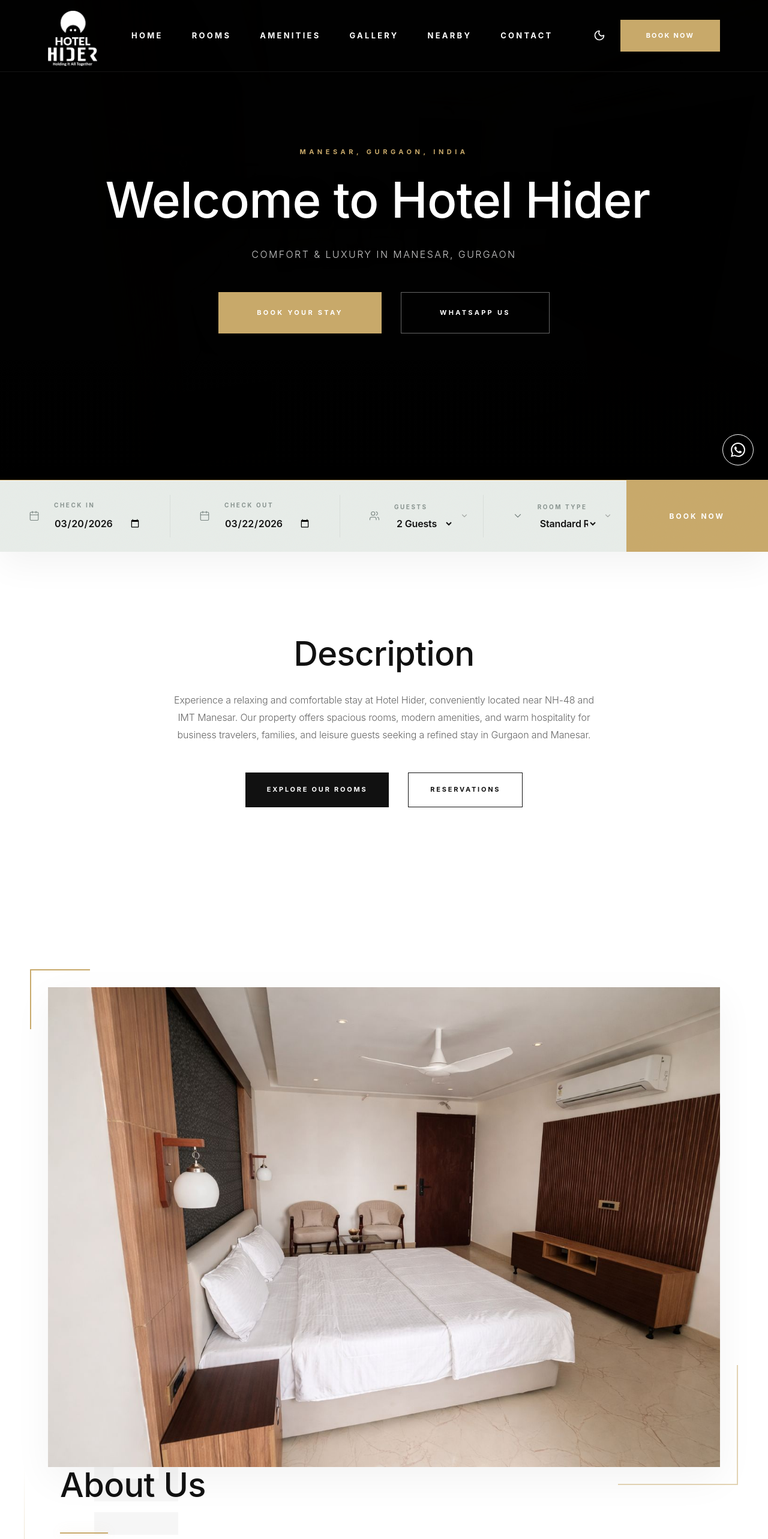
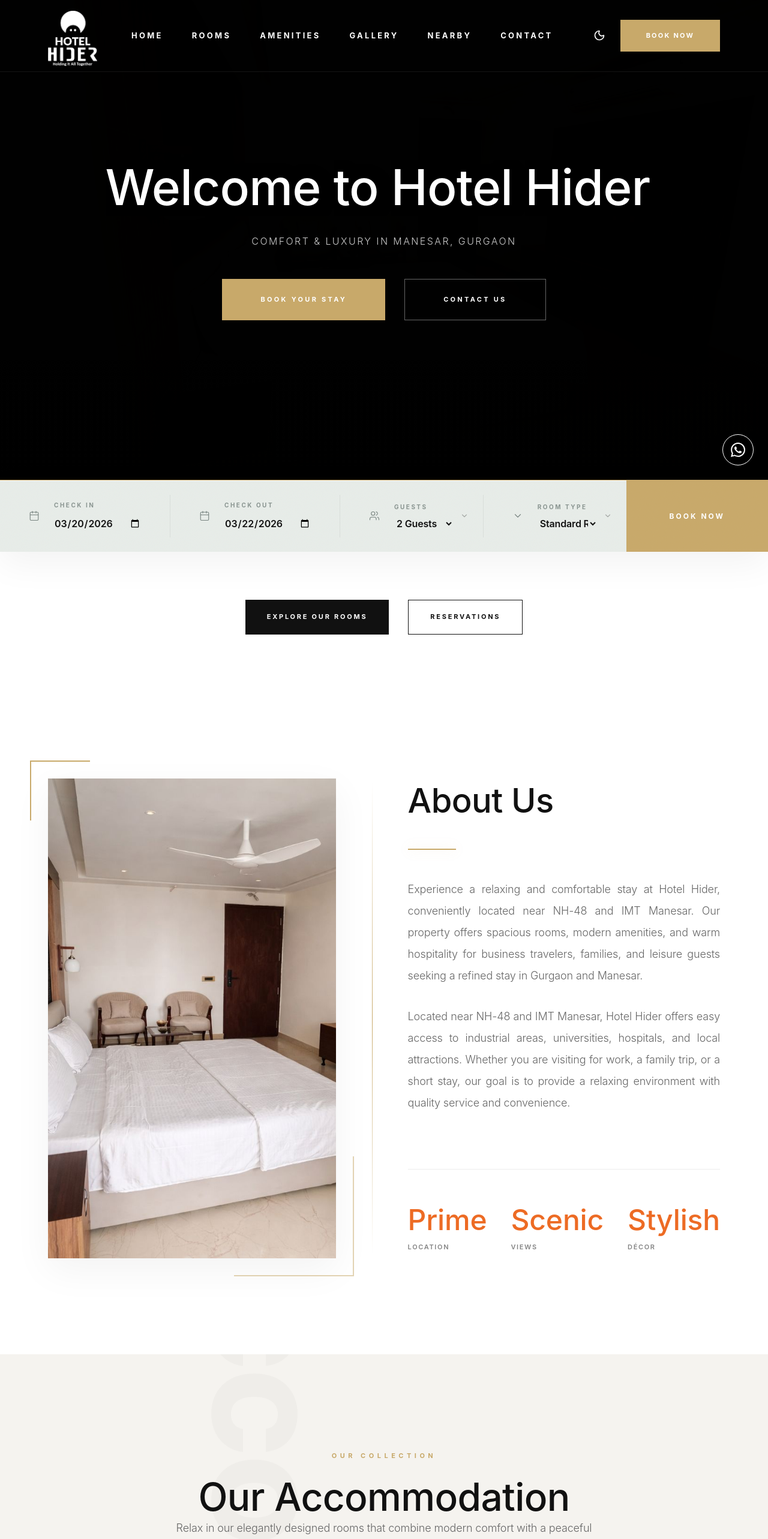
Before and after one commit to gohypedevelopers-stack/Hider, a Next.js app: page / in a window 1280 px wide. Shown: the top 2566 px of the page at 60% size. Built offline with nearby package versions, Linux system fonts and the light colour scheme.

Commit message:
feat: implement core UI components including Rooms, About Us, Welcome Header, Booking, and Hero sections.

```diff
--- a/src/app/components/AboutUs.module.css
+++ b/src/app/components/AboutUs.module.css
@@ -136,6 +136,7 @@
     margin-bottom: 32px;
     font-weight: 300;
     max-width: 550px;
+    text-align: justify;
 }
 
 .highlights {
--- a/src/app/components/AboutUs.tsx
+++ b/src/app/components/AboutUs.tsx
@@ -6,7 +6,7 @@
 export default function AboutUs() {
     return (
         <section id="about" className={styles.section}>
-            <div className="lux-container">
+            <div className={`lux-container ${styles.inner}`}>
                 <motion.div
                     className={styles.imageWrapper}
                     initial={{ opacity: 0, x: -60, scale: 1.05 }}
@@ -36,9 +36,9 @@
                     <h2>About Us</h2>
                     <div className={styles.divider} />
                     <p>
-                        Hotel Hider offers a peaceful and comfortable stay in the heart of Manesar, Gurgaon.
-                        Designed to meet the needs of both business and leisure travelers, our hotel is a sanctuary of
-                        modern elegance and attentive service.
+                        Experience a relaxing and comfortable stay at Hotel Hider, conveniently located near NH-48 and IMT Manesar.
+                        Our property offers spacious rooms, modern amenities, and warm hospitality for business travelers, families,
+                        and leisure guests seeking a refined stay in Gurgaon and Manesar.
                     </p>
                     <p>
                         Located near NH-48 and IMT Manesar, Hotel Hider offers easy access to industrial areas,
@@ -54,9 +54,9 @@
                                 whileInView={{ opacity: 1, y: 0 }}
                                 transition={{ duration: 0.8, delay: 0.4 }}
                             >
-                                <span className="text-[var(--brand-orange)]">24/7</span>
+                                <span className="text-[var(--brand-orange)]">Prime</span>
                             </motion.div>
-                            <span className={styles.statLabel}>Wake-Up Call Service</span>
+                            <span className={styles.statLabel}>Location</span>
                         </div>
                         <div className={styles.highlight}>
                             <motion.div
@@ -65,9 +65,9 @@
                                 whileInView={{ opacity: 1, y: 0 }}
                                 transition={{ duration: 0.8, delay: 0.5 }}
                             >
-                                <span className="text-[var(--brand-orange)]">Secure</span>
+                                <span className="text-[var(--brand-orange)]">Scenic</span>
                             </motion.div>
-                            <span className={styles.statLabel}>CCTV Security</span>
+                            <span className={styles.statLabel}>Views</span>
                         </div>
                         <div className={styles.highlight}>
                             <motion.div
@@ -76,9 +76,9 @@
                                 whileInView={{ opacity: 1, y: 0 }}
                                 transition={{ duration: 0.8, delay: 0.6 }}
                             >
-                                <span className="text-[var(--brand-orange)]">Daily</span>
+                                <span className="text-[var(--brand-orange)]">Stylish</span>
                             </motion.div>
-                            <span className={styles.statLabel}>Daily Housekeeping</span>
+                            <span className={styles.statLabel}>Décor</span>
                         </div>
                     </div>
                 </motion.div>
--- a/src/app/components/BookingBar.module.css
+++ b/src/app/components/BookingBar.module.css
@@ -1,8 +1,14 @@
 .wrapper {
-    position: relative;
+    position: sticky;
+    top: 90px; /* Aligns below the scrolled navbar */
     width: 100%;
     z-index: 100;
-    margin-top: 0;
+    transition: top 0.6s cubic-bezier(0.22, 1, 0.36, 1);
+}
+@media (max-width: 1100px) {
+    .wrapper {
+        top: 0; /* Or adjust for mobile nav if needed */
+    }
 }
 
 .container {
@@ -129,15 +135,6 @@
 }
 
 @media (max-width: 768px) {
-    .wrapper {
-        position: relative;
-        bottom: 0;
-        transform: none;
-        left: 0;
-        width: 100%;
-        margin-top: 60px;
-    }
-
     .field {
         flex: 1 0 100%;
     }
--- a/src/app/components/BookingBar.tsx
+++ b/src/app/components/BookingBar.tsx
@@ -5,6 +5,10 @@
 
 export default function BookingBar() {
     const [guests, setGuests] = useState('2');
+
+    const scrollTo = (id: string) => {
+        document.getElementById(id)?.scrollIntoView({ behavior: 'smooth' });
+    };
 
     return (
         <div className={styles.wrapper}>
@@ -75,7 +79,7 @@
                 </div>
 
                 {/* Submit */}
-                <button className={styles.submitBtn}>
+                <button className={styles.submitBtn} onClick={() => scrollTo('booking')}>
                     Book Now
                 </button>
             </div>
--- a/src/app/components/BookingForm.tsx
+++ b/src/app/components/BookingForm.tsx
@@ -42,7 +42,7 @@
 
     return (
         <section id="booking" className={styles.section}>
-            <div className="container mx-auto px-4">
+            <div className="lux-container">
                 <motion.div
                     className={styles.intro}
                     initial={{ opacity: 0, y: 20 }}
@@ -52,7 +52,7 @@
                 >
                     <span className={styles.eyebrow}>Reservations</span>
                     <h2>Book Your Collection</h2>
-                    <p>Experience the finest hospitality in Mansa. Our dedicated team is ready to assist you.</p>
+                    <p>Experience the finest hospitality in Manesar. Our dedicated team is ready to assist you.</p>
                 </motion.div>
 
                 <motion.div
--- a/src/app/components/Hero.tsx
+++ b/src/app/components/Hero.tsx
@@ -36,14 +36,6 @@
 
             <div className={styles.content}>
                 <div className={styles.contentInner}>
-                    <motion.span
-                        className="eyebrow"
-                        initial={{ opacity: 0, letterSpacing: '1.2em' }}
-                        animate={{ opacity: 1, letterSpacing: '0.5em' }}
-                        transition={{ duration: 1.5, ease: [0.22, 1, 0.36, 1] }}
-                    >
-                        Manesar, Gurgaon, India
-                    </motion.span>
 
                     <h1 className={styles.title}>
                         {"Welcome to Hotel Hider".split(" ").map((word, i) => (
@@ -89,7 +81,7 @@
                             className={styles.secondaryBtn}
                             style={{ display: 'flex', alignItems: 'center', justifyContent: 'center', textDecoration: 'none' }}
                         >
-                            WhatsApp Us
+                            Contact Us
                         </a>
                     </motion.div>
                 </div>
--- a/src/app/components/Rooms.tsx
+++ b/src/app/components/Rooms.tsx
@@ -12,7 +12,7 @@
             slug: "standard-room",
             name: "Standard Room",
             price: "₹2,500 / Night",
-            features: "Queen Bed • Modern AC • 250 sq.ft",
+            features: "Queen Bed • Cozy Stay • Smart Comfort",
             image: siteConfig.images.rooms.standard
         },
         {
@@ -20,7 +20,7 @@
             slug: "deluxe-room",
             name: "Deluxe Room",
             price: "₹3,500 / Night",
-            features: "King Bed • Spacious Layout • 350 sq.ft",
+            features: "King Bed • Elegant Interior • Spacious Interior",
             image: siteConfig.images.rooms.deluxe
         },
         {
@@ -28,7 +28,7 @@
             slug: "super-deluxe-room",
             name: "Super Deluxe Room",
             price: "₹4,500 / Night",
-            features: "King Bed • Maximum Space • 500 sq.ft",
+            features: "King Bed • Luxury Comfort • Extra Space",
             image: siteConfig.images.rooms.family
         }
     ];
--- a/src/app/components/WelcomeHeader.module.css
+++ b/src/app/components/WelcomeHeader.module.css
@@ -1,5 +1,5 @@
 .section {
-    padding: 140px 0;
+    padding: 80px 0;
     background: var(--app-bg);
     text-align: center;
 }
--- a/src/app/components/WelcomeHeader.tsx
+++ b/src/app/components/WelcomeHeader.tsx
@@ -15,7 +15,7 @@
 
     return (
         <section className={styles.section}>
-            <div className={styles.container}>
+            <div className="lux-container">
                 <motion.div
                     className={styles.content}
                     initial={{ opacity: 0, y: 60 }}
@@ -23,12 +23,6 @@
                     viewport={{ once: true, margin: "-100px" }}
                     transition={{ duration: 1.2, ease: [0.22, 1, 0.36, 1] }}
                 >
-                    <h2 className={styles.title}>Description</h2>
-                    <p className={styles.description}>
-                        Experience a relaxing and comfortable stay at Hotel Hider, conveniently located near NH-48 and IMT Manesar.
-                        Our property offers spacious rooms, modern amenities, and warm hospitality for business travelers, families,
-                        and leisure guests seeking a refined stay in Gurgaon and Manesar.
-                    </p>
 
                     <div className={styles.buttons}>
                         <button onClick={() => scrollTo('rooms')} className={styles.primaryBtn}>
--- a/src/app/globals.css
+++ b/src/app/globals.css
@@ -141,7 +141,7 @@
   color: var(--app-text);
   line-height: 1.8;
   letter-spacing: -0.01em;
-  overflow-x: hidden;
+  overflow-x: clip;
   transition: background-color 0.4s cubic-bezier(0.4, 0, 0.2, 1);
   -webkit-font-smoothing: antialiased;
 }
@@ -221,7 +221,7 @@
 }
 
 html, body {
-  overflow-x: hidden !important;
+  overflow-x: clip !important;
   width: 100%;
   position: relative;
   -webkit-overflow-scrolling: touch;
```
